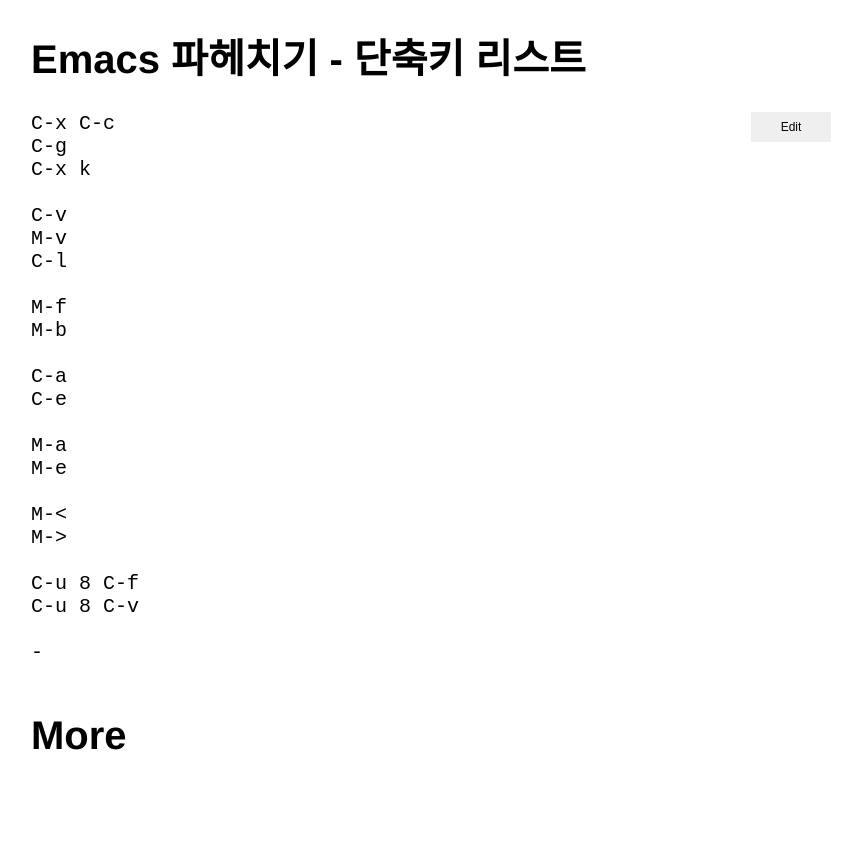
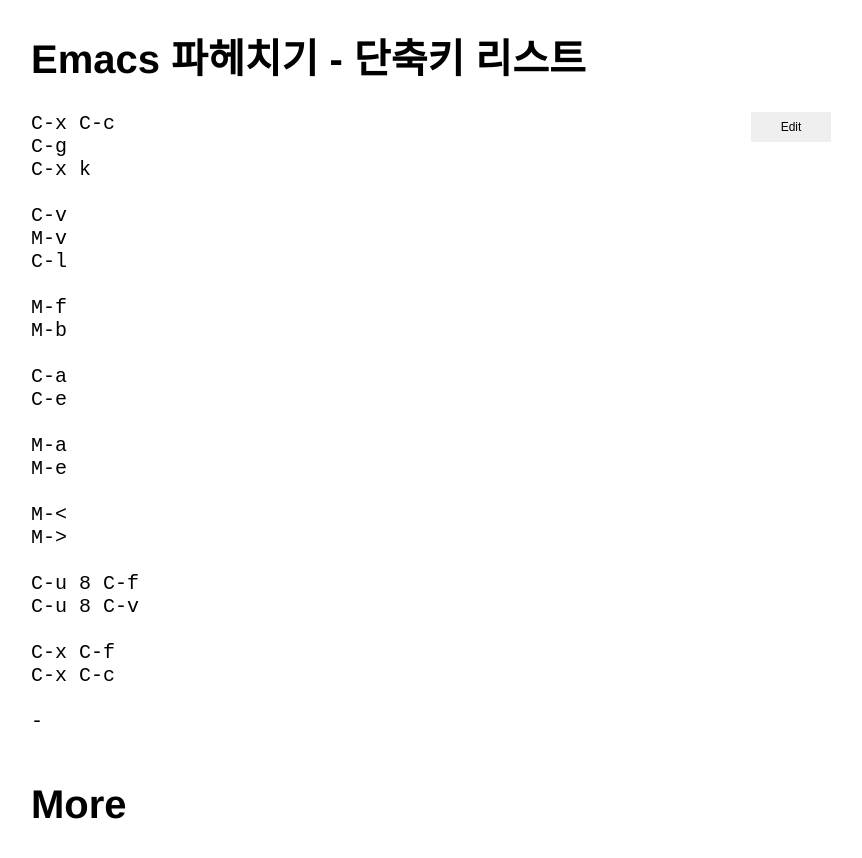
Before and after one commit to xiote/20200810_xiote.github.io, a Jekyll site: the page built from _posts/2020-07-16-21-52-34.md, in a window 1280 px wide. Shown: the top 858 px of the page, without its empty margins (209-1071 px from the left). Built offline with Jekyll 4.4.1, drawn with Linux system fonts in a browser that asks for light colours.

Commit message:
Update 2020-07-16-21-52-34.md

````diff
--- a/_posts/2020-07-16-21-52-34.md
+++ b/_posts/2020-07-16-21-52-34.md
@@ -28,6 +28,9 @@ M->
 C-u 8 C-f
 C-u 8 C-v
 
+C-x C-f
+C-x C-c
+
 -
 
 ```
````
